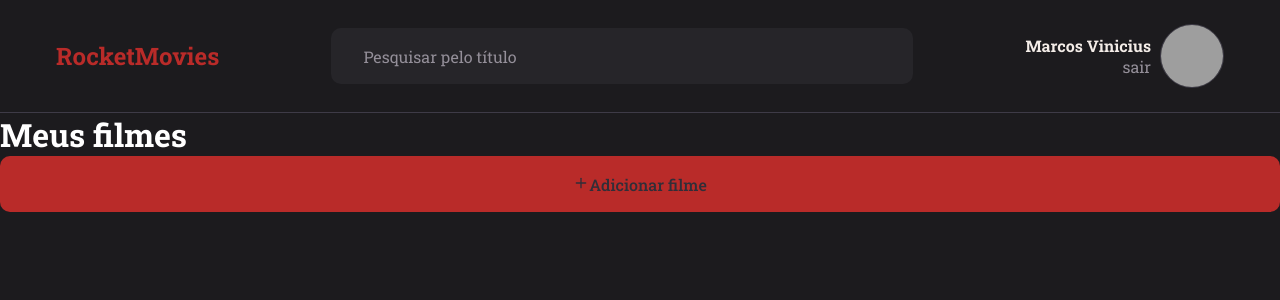
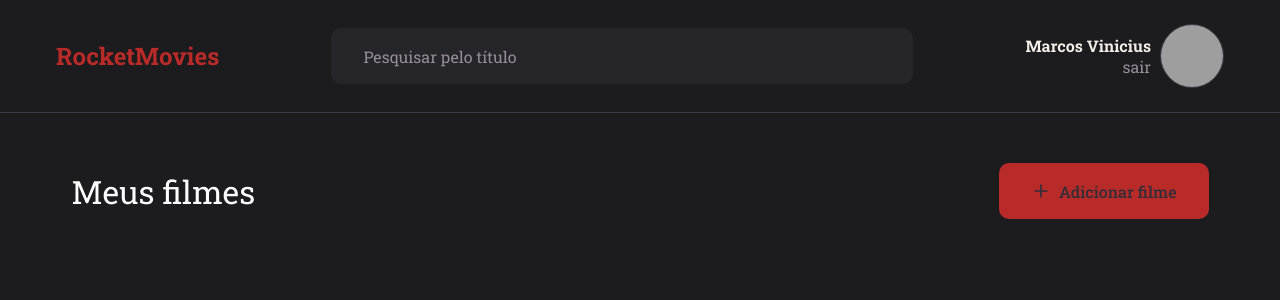
Before and after one commit to mviniciussb/MovieNotes--Frontend, a React (Vite) app: page / in a window 1280 px wide. Shown: the top 300 px of the page. Built offline with nearby package versions, Linux system fonts and the light colour scheme; grey boxes are pictures that could not be loaded.

Commit message:
Beginning of the componentization of notes

```diff
--- a/src/pages/home/index.jsx
+++ b/src/pages/home/index.jsx
@@ -9,8 +9,8 @@ export function Home() {
       <Header />
       <Main>
         <div className="title-page">
-          <h1>
-            Meus filmes
+          <h1>Meus filmes</h1>
+
           <Button
             title={
               <>
@@ -19,8 +19,9 @@ export function Home() {
               </>
             }
           />
-          </h1>
         </div>
+
+
       </Main>
     </Container>
   );
--- a/src/pages/home/style.js
+++ b/src/pages/home/style.js
@@ -5,5 +5,30 @@ export const Container = styled.div`
 `
 
 export const Main = styled.main`
+    max-width: 113.7rem;
+    margin: 5rem auto;
 
-`
+    > .title-page{
+        display: flex;
+        justify-content: space-between;
+        align-items: center;
+
+        h1 {
+            font-weight: 400;
+            font-size: 3.2rem;
+        }
+
+
+        button {
+            display: flex;
+            align-items: center;
+            gap: .8rem;
+            width: max-content;
+            padding: 0 3.2rem;
+
+            svg {
+                font-size: 2rem;
+            }
+        }
+    }
+`;
```
Also changed, not shown: src/components/note/style.js (added, +18 -0 lines), src/components/note/index.jsx (added). Lines whose indentation alone changed are shown as unchanged.
